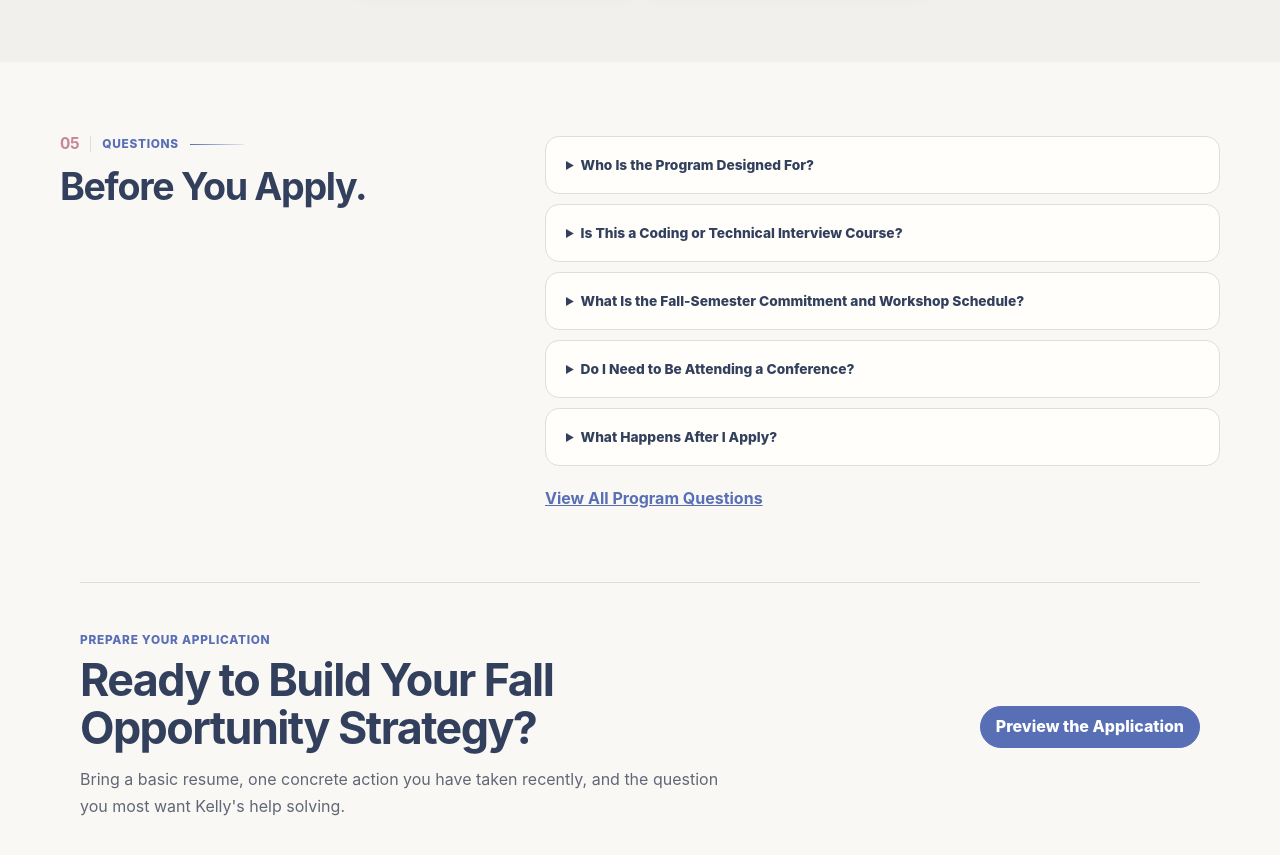
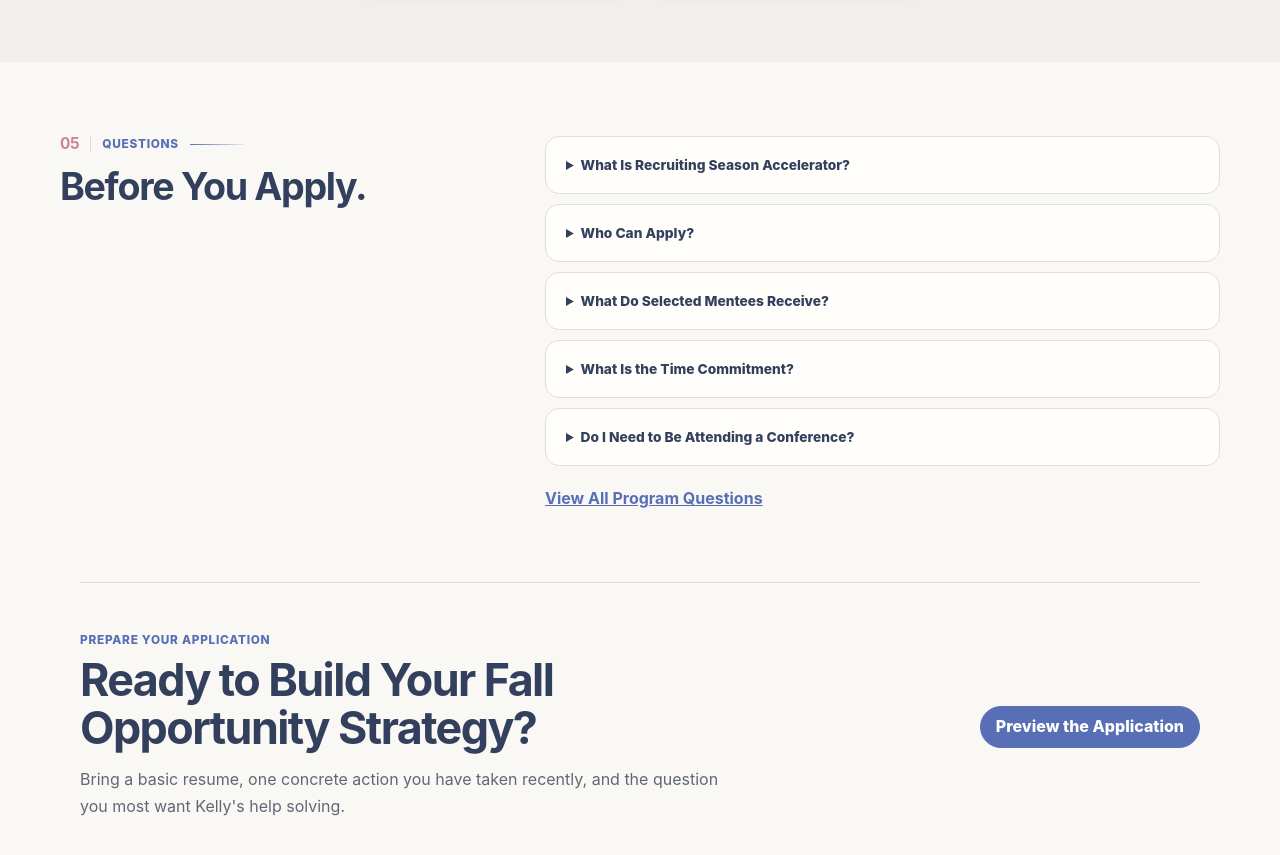
Before and after one commit to kelly0921/recruiting-season-accelerator-application, a React (Vite) app: page / in a window 1280 px wide. Shown: the part 3460-4315 px from the top of the page. Built offline with nearby package versions, Linux system fonts and the light colour scheme.

Commit message:
Refresh program FAQ content

```diff
--- a/src/LandingPage.jsx
+++ b/src/LandingPage.jsx
@@ -18,39 +18,54 @@ const workshopThemes = [
 
 export const faqs = [
   {
-    question: 'Who Is the Program Designed For?',
+    question: 'What Is Recruiting Season Accelerator?',
     answer:
-      'Current college students age 18+ from every class year may apply. Applicants should be pursuing software engineering or a related technology path, have a basic resume, and be ready to act on feedback; prior internship experience is not required.',
+      'It is a free Fall 2026 mentorship cohort for college students pursuing early-career technology opportunities. A four-week intensive is followed by lighter check-ins and resource testing through December 15.',
   },
   {
-    question: 'Is This a Coding or Technical Interview Course?',
+    question: 'Who Can Apply?',
     answer:
-      'No. It focuses on opportunity strategy, positioning, organization, networking, and diagnosing why current recruiting efforts are not producing results.',
+      'Current college students from every class year may apply if they will be at least 18 by September 14. The program primarily supports software engineering and related technology paths; prior internship or conference experience is not required.',
   },
   {
-    question: 'What Is the Fall-Semester Commitment and Workshop Schedule?',
+    question: 'What Do Selected Mentees Receive?',
     answer:
-      'The cohort runs September 14–December 15. The September 14–October 11 intensive requires approximately one to two hours per week, two one-hour individual sessions, and attendance at three of four virtual workshops. From October 12–December 15, the commitment is one monthly group check-in plus a short feedback prompt approximately every two weeks. Final workshop times will be selected around accepted participants’ availability. The lighter phase does not include unlimited Slack or DM access, extra one-to-one sessions, or repeated resume-review cycles.',
+      'Eight mentees receive four 75-minute live workshops and Q&As, a one-hour resume review, one offline resume re-review, a one-hour strategy session, early ApplyFirst and conference-playbook access, and a personalized 60-day plan. Monthly check-ins, continued resource access, and lightweight feedback continue through December 15.',
+  },
+  {
+    question: 'What Is the Time Commitment?',
+    answer:
+      'From September 14–October 11, plan for approximately one to two hours per week plus two scheduled one-hour individual sessions, and attend at least three of four virtual workshops. From October 12–December 15, plan for one monthly group check-in and a short ApplyFirst feedback prompt about every two weeks; final live times will reflect accepted participants’ availability.',
   },
   {
     question: 'Do I Need to Be Attending a Conference?',
     answer:
-      'No. Conference attendance is not required, but the cohort is especially relevant for students who want to attend or have already been accepted to a fall conference. The application asks about conference plans only to understand mentorship fit; access for people outside the mentorship cohort will use a separate sign-up form.',
+      'No. Conference attendance is not required, but interest in attending—or an existing acceptance—is helpful context for tailoring your strategy. The mentorship application does not register you for conference materials; access outside the cohort uses a separate form.',
+  },
+  {
+    question: 'What Do I Need to Apply?',
+    answer:
+      'You need a basic resume, a LinkedIn profile, one concrete action you have taken recently, and a specific recruiting question or bottleneck. Applicants should also be willing to act on direct feedback, participate consistently, and test the included resources.',
   },
   {
     question: 'What Happens After I Apply?',
     answer:
-      `Applications run August 24–31 and close August 31 at 11:59 PM ET. Decisions are planned for September 3. Kelly will select ${program.capacity} mentees and ${program.alternateCapacity} alternates. Selected participants must complete asynchronous onboarding by September 14.`,
+      `Applications are accepted August 24–31 and close August 31 at 11:59 PM ET. Decisions are planned for September 3; Kelly will select ${program.capacity} mentees and ${program.alternateCapacity} alternates, and selected participants must complete asynchronous onboarding by September 14.`,
   },
   {
     question: 'Why Is the Founding Cohort Free?',
     answer:
-      'This is a founding pilot. Participants receive the stated support in exchange for consistent participation and candid product feedback—not positive feedback or a testimonial.',
+      'This is a founding pilot. There is no fee, scholarship process, or required positive testimonial; participants contribute consistent participation and candid feedback on ApplyFirst, the conference playbook, and the mentorship experience.',
   },
   {
-    question: 'Does Applying or Participating Guarantee an Opportunity?',
+    question: 'What Is Not Included?',
     answer:
-      'No. The program provides education, feedback, strategy, tools, and accountability. It does not guarantee conference acceptance or funding, referrals, interviews, internships, offers, compensation, or employment outcomes.',
+      'This is not a coding course, technical-interview tutoring service, referral program, or job guarantee. It also does not include unlimited Slack or direct-message support, additional guaranteed one-to-one sessions, or repeated resume-review cycles after the intensive.',
+  },
+  {
+    question: 'Does Participation Guarantee an Opportunity?',
+    answer:
+      'No. The program provides education, feedback, strategy, tools, and accountability, but it does not guarantee conference acceptance or funding, referrals, interviews, internships, offers, compensation, or employment.',
   },
   {
     question: 'Is This Connected to Bloomberg or Kelly’s Employers?',
```
Also changed, not shown: 1 other file (tests, documents, lock files or other folders).
